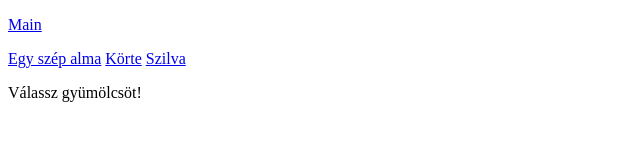
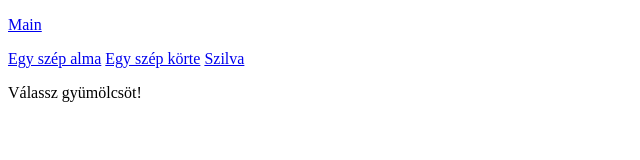
Before and after one commit to kacsinecz/AngularJS1, a plain HTML site: page public_html/angular_routing.html in a window 1280 px wide. Shown: the full height of the page, 0-640 px from the left. Drawn offline with nearby package versions, Linux system fonts and the light colour scheme; some packages are replaced by stand-ins of ours; no server answers.

Commit message:
Changed text of pear

```diff
--- a/public_html/angular_routing.html
+++ b/public_html/angular_routing.html
@@ -8,7 +8,7 @@
 <p><a href="#/">Main</a></p>
 
 <a href="#apple">Egy szép alma</a>
-<a href="#pear">Körte</a>
+<a href="#pear">Egy szép körte</a>
 <a href="#plum">Szilva</a>
 
 <p>Válassz gyümölcsöt!</p>
```
